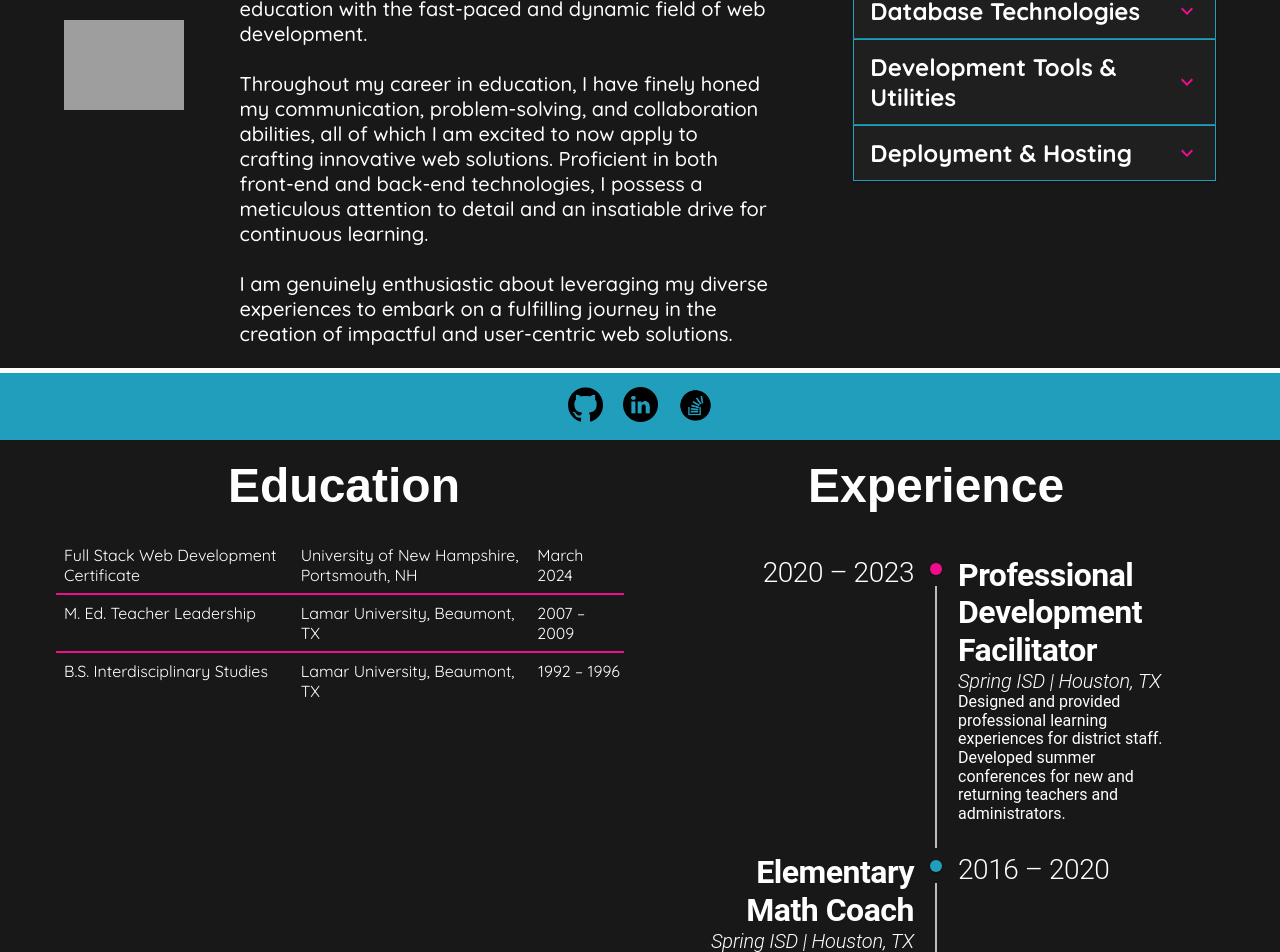
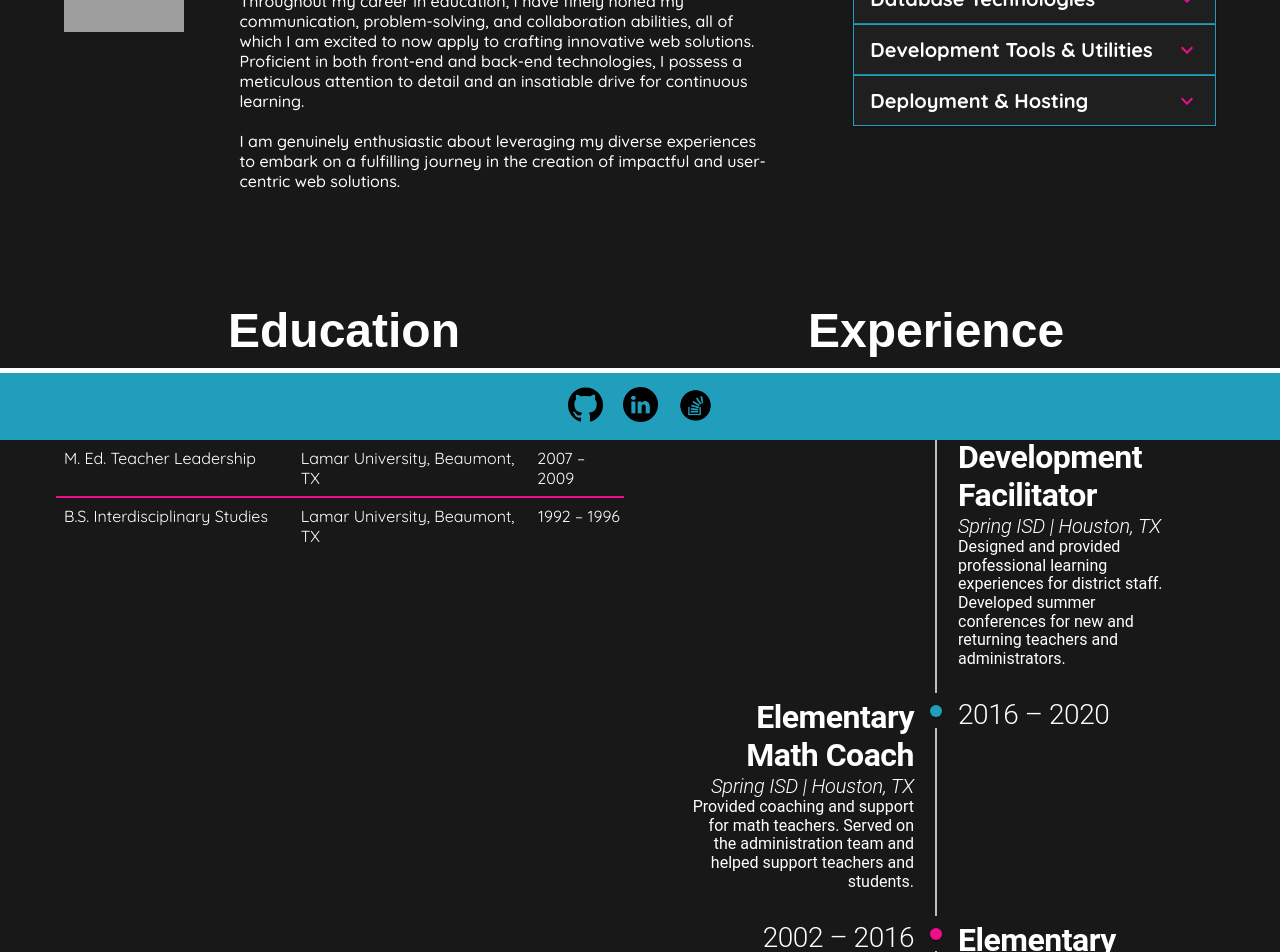
Before and after one commit to hwoolford/Portfolio, a React (Vite) app: page /about in a window 1280 px wide. Shown: the part 360-1312 px from the top of the page. Built offline with nearby package versions, Linux system fonts and the light colour scheme; grey boxes are pictures that could not be loaded; a web font is replaced by a local one.

Commit message:
changed text size on aboutme page

```diff
--- a/src/components/AboutMe/AboutMe.css
+++ b/src/components/AboutMe/AboutMe.css
@@ -6,7 +6,7 @@
 }
 
 .about {
-  font-size: 1.25rem;
+  /* font-size: 1.25rem; */
   font-weight: 500;
   color: white;
   font-family: "Quicksand", sans-serif;
@@ -15,7 +15,7 @@
 
 .techno-titles {
   font-weight: bold;
-  font-size: 1.5rem;
+  font-size: 1.25rem;
   font-family: "Quicksand", sans-serif;
 }
 
--- a/src/components/AboutMe/Experience.jsx
+++ b/src/components/AboutMe/Experience.jsx
@@ -105,7 +105,7 @@ export default function Experience() {
               fontSize="1rem"
             >
               Provided coaching and support for math teachers. Served on the
-              administration team and helped supervise teachers and students.{" "}
+              administration team and helped support teachers and students.
               <br /> <br />
             </Typography>
 
--- a/src/components/NavBar/NavBar.jsx
+++ b/src/components/NavBar/NavBar.jsx
@@ -55,7 +55,6 @@ export default function NavBar3() {
               fontWeight: 400,
               letterSpacing: ".2rem",
               fontSize: "4rem",
-              // color: "#ef0d8d",
               color: "#219ebc",
               textDecoration: "none",
             }}
```
